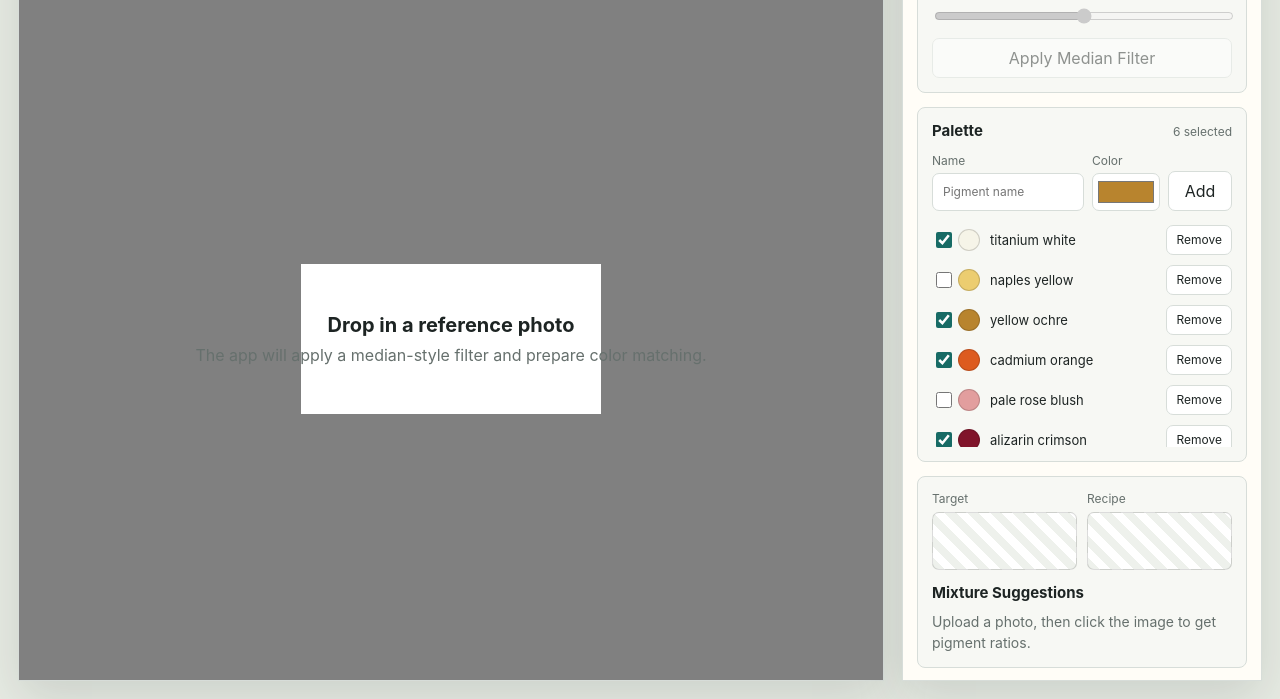
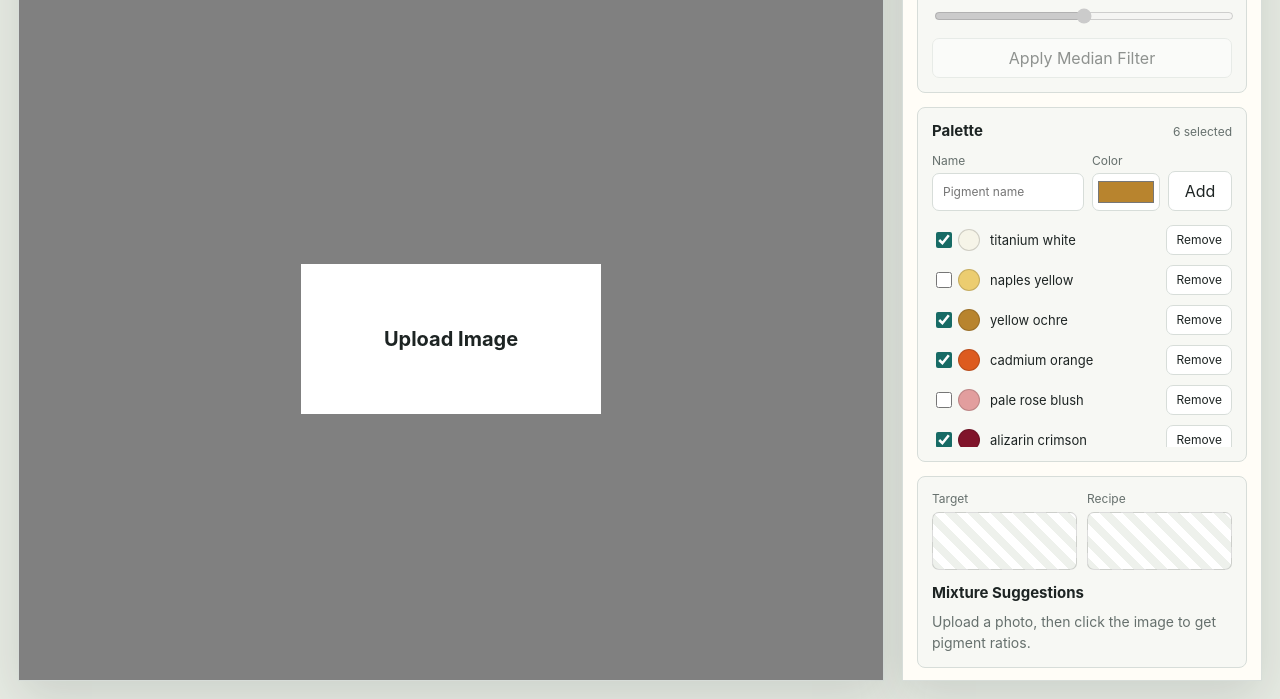
Before and after one commit to waterhous8/palette-guide, a website: page index.html in a window 1280 px wide. Shown: the part 101-800 px from the top of the page. Drawn offline with Linux system fonts and the light colour scheme.

Commit message:
Update upload image copy

```diff
--- a/index.html
+++ b/index.html
@@ -15,15 +15,14 @@
           </div>
           <label class="file-button">
             <input id="photoInput" type="file" accept="image/*">
-            <span>Upload Photo</span>
+            <span>Upload Image</span>
           </label>
         </div>
 
         <div class="canvas-wrap" id="canvasWrap">
           <canvas id="photoCanvas" aria-label="Editable image canvas"></canvas>
           <div class="empty-state" id="emptyState">
-            <strong>Drop in a reference photo</strong>
-            <span>The app will apply a median-style filter and prepare color matching.</span>
+            <strong>Upload Image</strong>
           </div>
         </div>
       </section>
```
